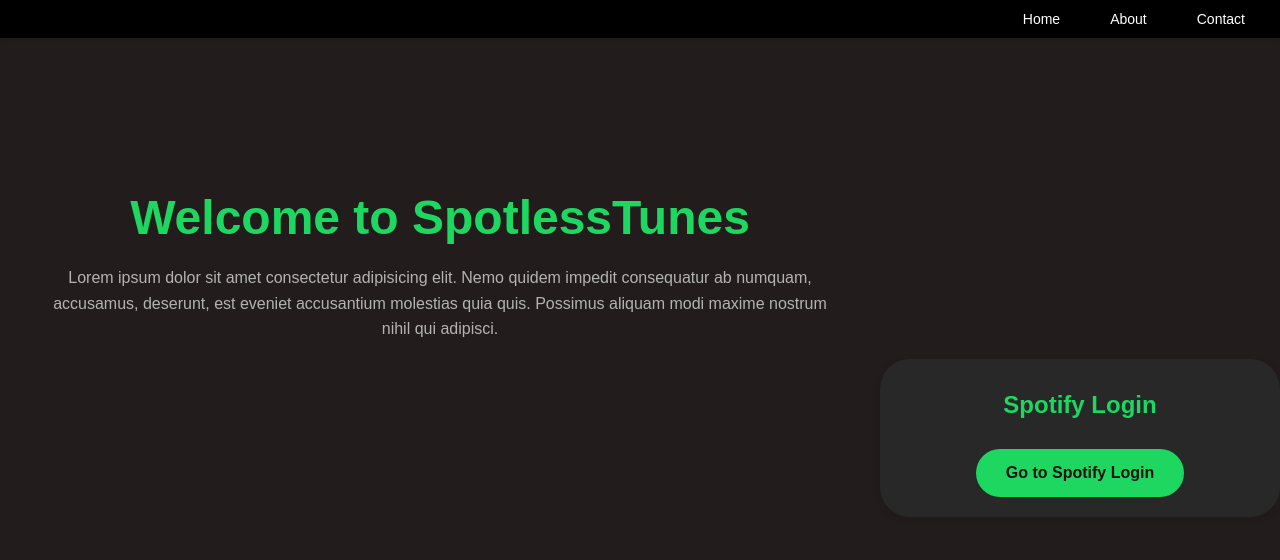
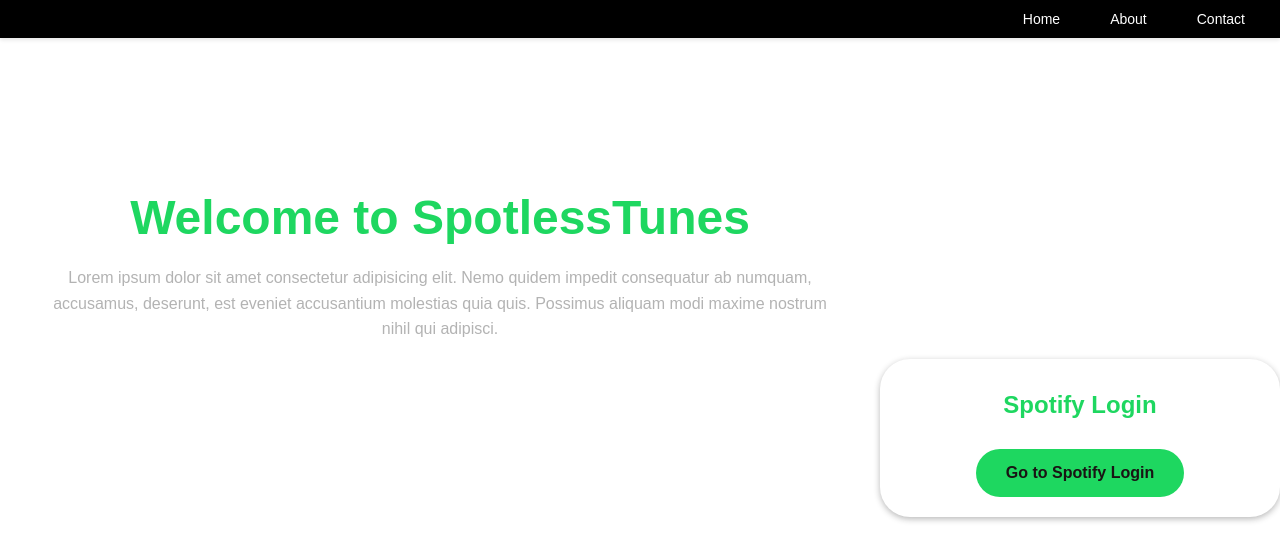
Before and after one commit to vaidik24/SpotlessTunes, a React (Vite) app in the folder Client/FrontEnd/: page / in a window 1280 px wide. Shown: the top 560 px of the page. Built offline with nearby package versions, Linux system fonts and the light colour scheme; the HTML template or start-up script is replaced by a standard one.

Commit message:
background color changed to white

```diff
--- a/Client/FrontEnd/src/styles/login.css
+++ b/Client/FrontEnd/src/styles/login.css
@@ -1,7 +1,7 @@
 /* General Styles */
 body {
   font-family: 'Circular', sans-serif;
-  background-color: #231c1c;
+  background-color: white;
   color: #ffffff;
   margin: 0;
   padding: 0;
@@ -43,7 +43,7 @@
 
 /* Input Field Styles */
 .input-field {
-  background-color: #282828;
+  background-color: white;
   padding: 0 50px 20px 50px ;
   width: 30%;
   border-radius: 30px;
```
